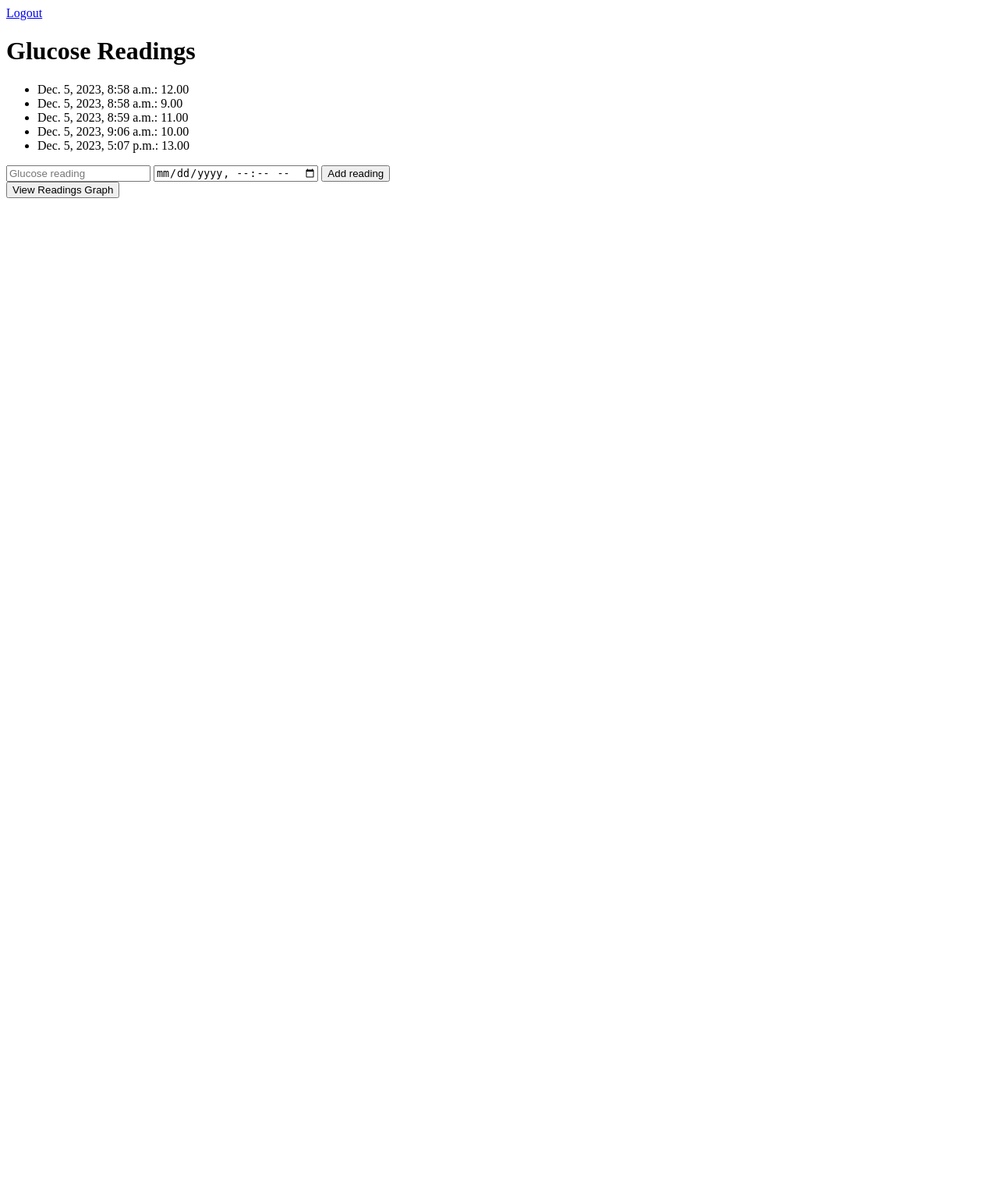
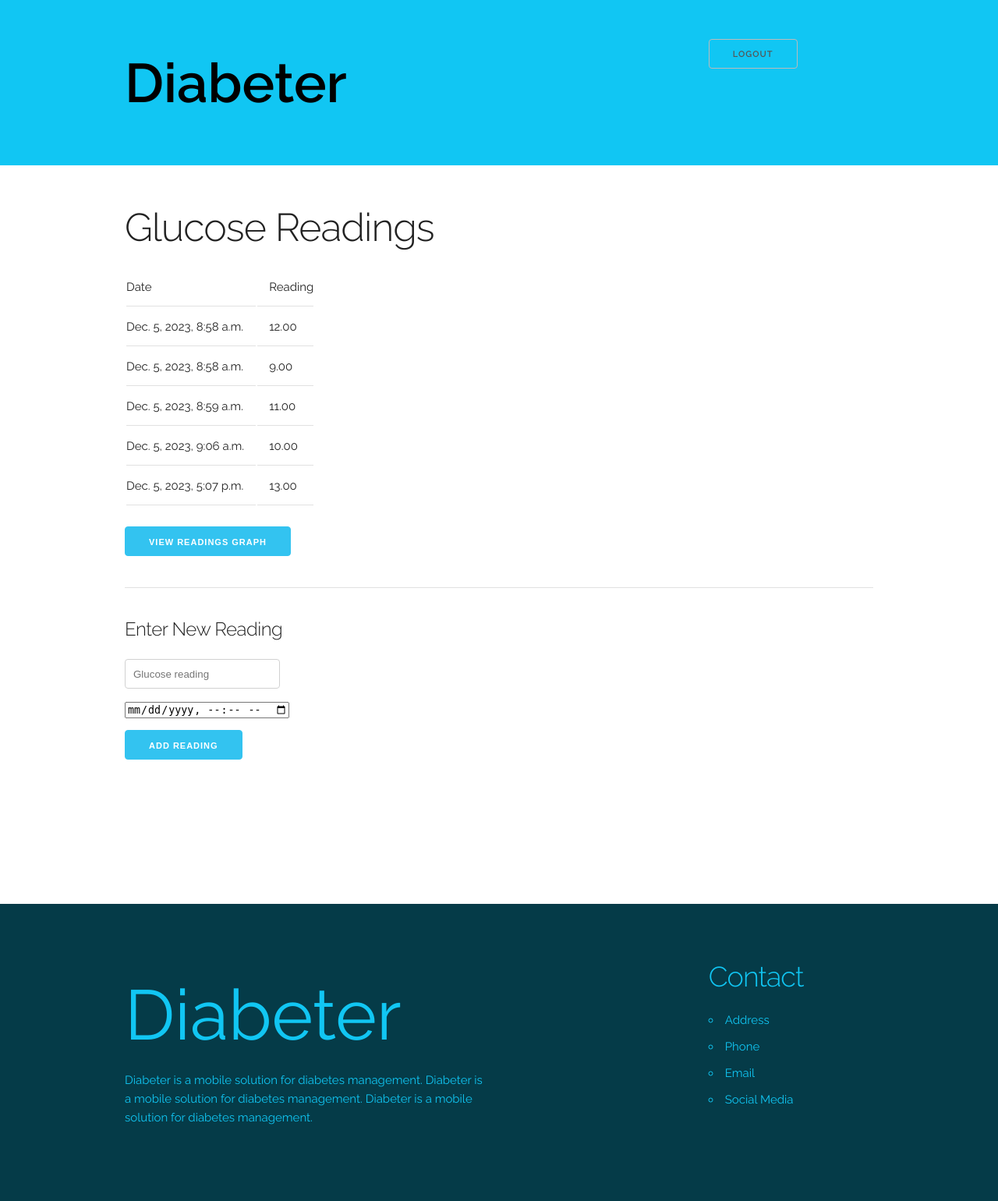
Before and after one commit to donp07/HI-4-Projectxxb, a Django app: page /glucose_reading/ in a window 1280 px wide. Shown: the whole page at 78% size. Before the commit the page ends 254 px from the top, so only its background shows below. Run offline with Django 4.2, Linux system fonts and the light colour scheme; a user stored in the database is signed in; data comes from the database, SQL or seed files in the repository; both versions use the stored data as it was after the commit.

Commit message:
css changes

```diff
--- a/base/templates/base/base.html
+++ b/base/templates/base/base.html
@@ -3,19 +3,44 @@
 <html lang="en">
 <head>
     <meta charset="UTF-8">
-    <title>{% block title %}My Site{% endblock title %}</title>
+    <title>Diabeter | {% block title %}My Site{% endblock title %}</title>
     <!-- Add common CSS, JavaScript links here -->
+      <link rel="stylesheet" href="https://cdnjs.cloudflare.com/ajax/libs/skeleton/2.0.4/skeleton.css" />
+    <link href="//fonts.googleapis.com/css?family=Raleway:400,300,600" rel="stylesheet" type="text/css">
+	<meta name="viewport" content="width=device-width, initial-scale=1">
+	<link href="https://fonts.googleapis.com/css?family=Raleway" rel="stylesheet">
+    <style>
+    #myVideo {
+  position: relative;
+  right: 0;
+  bottom: 0;
+  min-width: 100%;
+  min-height: 100%;}
+}</style>
 </head>
-<body>
+<body style="margin: 0;">
+<div style="background: #11c6f3; color: black; padding: 50px 0 ; width: 100%;   ">
+<div class="container">
+    <div class="row">
     <header>
         <!-- Navigation bar, logo, etc. -->
+        <div class="nine columns" ><span style="font-weight: 900; font-size: 7rem;">Diabeter</span></div>
+        <div class="three columns" >
         {% if user.is_authenticated %}
-            <a href="{% url 'logout' %}">Logout</a>
+            <a class="button" href="{% url 'logout' %}">Logout</a>
         {% else %}
-            <a href="{% url 'login' %}">Login</a> |
-            <a href="{% url 'register' %}">Register</a>
-        {% endif %}
+            <a class="button" href="{% url 'login' %}">Login</a>
+            <a class="button" href="{% url 'register' %}">Register</a>
+        {% endif %}</div>
     </header>
+</div>
+    </div>
+</div>
+
+
+
+
+
 
     <main>
         {% block content %}
@@ -23,8 +48,28 @@
         {% endblock content %}
     </main>
 
+<div style="background: #053b48; color: #11c6f3; margin-top: 150px; padding: 70px 0;">
+    <div class="container">
+    <div class="row" >
     <footer>
-        <!-- Footer content -->
+        <!-- Footer content --><div class="six columns"><span style="font-size: 9rem">Diabeter</span><p>Diabeter is a mobile solution for diabetes management.
+                Diabeter is a mobile solution for diabetes management.
+                Diabeter is a mobile solution for diabetes management.</p></div>
+        <div class="three columns">
+           <h3> &nbsp;</h3>
+
+        </div>
+        <div class="three columns">
+            <h3> Contact</h3>
+            <ul>
+                <li>Address</li>
+                <li>Phone</li>
+                <li>Email</li>
+                <li>Social Media</li>
+            </ul>
+        </div>
     </footer>
+    </div></div>
+</div>
 </body>
 </html>
--- a/base/templates/base/glucose_readings.html
+++ b/base/templates/base/glucose_readings.html
@@ -4,6 +4,10 @@
 {% block title %}Glucose Readings Graph{% endblock title %}
 
 {% block content %}
+ <div class="container" style="margin-top: 50px">
+    <div class="row">
     <h1>Glucose Readings Graph</h1>
     <img src="{% url 'glucose_graph' %}" alt="Glucose Readings Graph">
+    </div>
+ </div>
 {% endblock content %}
--- a/base/templates/base/glucose_readings_list.html
+++ b/base/templates/base/glucose_readings_list.html
@@ -4,20 +4,35 @@
 {% block title %}Glucose Readings{% endblock title %}
 
 {% block content %}
-    <h1>Glucose Readings</h1>
-    <ul>
+ <div class="container" style="margin-top: 50px">
+    <div class="row">
+        <h1>Glucose Readings</h1>
+    <table>
+        <thead>
+        <tr>
+            <td>Date</td>
+            <td>Reading</td>
+        </tr>
+        </thead>
         {% for reading in readings %}
-        <li>{{ reading.date_time }}: {{ reading.reading }}</li>
+            <tbody>
+            <tr>
+            <td>{{ reading.date_time }} </td>
+                <td>{{ reading.reading }}</td>
+            </tr>
+            </tbody>
         {% endfor %}
-    </ul>
-
+    </table>
+ <a href="{% url 'glucose_graph' %}">
+        <button class="button-primary">View Readings Graph</button>
+    </a>
+<hr>
+<h5>Enter New Reading</h5>
     <form method="post">
         {% csrf_token %}
-        <input type="number" name="reading" placeholder="Glucose reading">
-        <input type="datetime-local" name="date_time" required>
-        <button type="submit">Add reading</button>
+        <input type="number" name="reading" placeholder="Glucose reading"><br>
+        <input type="datetime-local" name="date_time" required><br>
+        <button type="submit" class="button-primary">Add reading</button>
     </form>
-    <a href="{% url 'glucose_graph' %}">
-        <button>View Readings Graph</button>
-    </a>
+</div></div>
 {% endblock content %}
```
Also changed, not shown: base/templates/base.html (+14 -2 lines), base/templates/base/login.html (+23 -1 lines), base/templates/base/register.html (+6 -2 lines), db.sqlite3.
